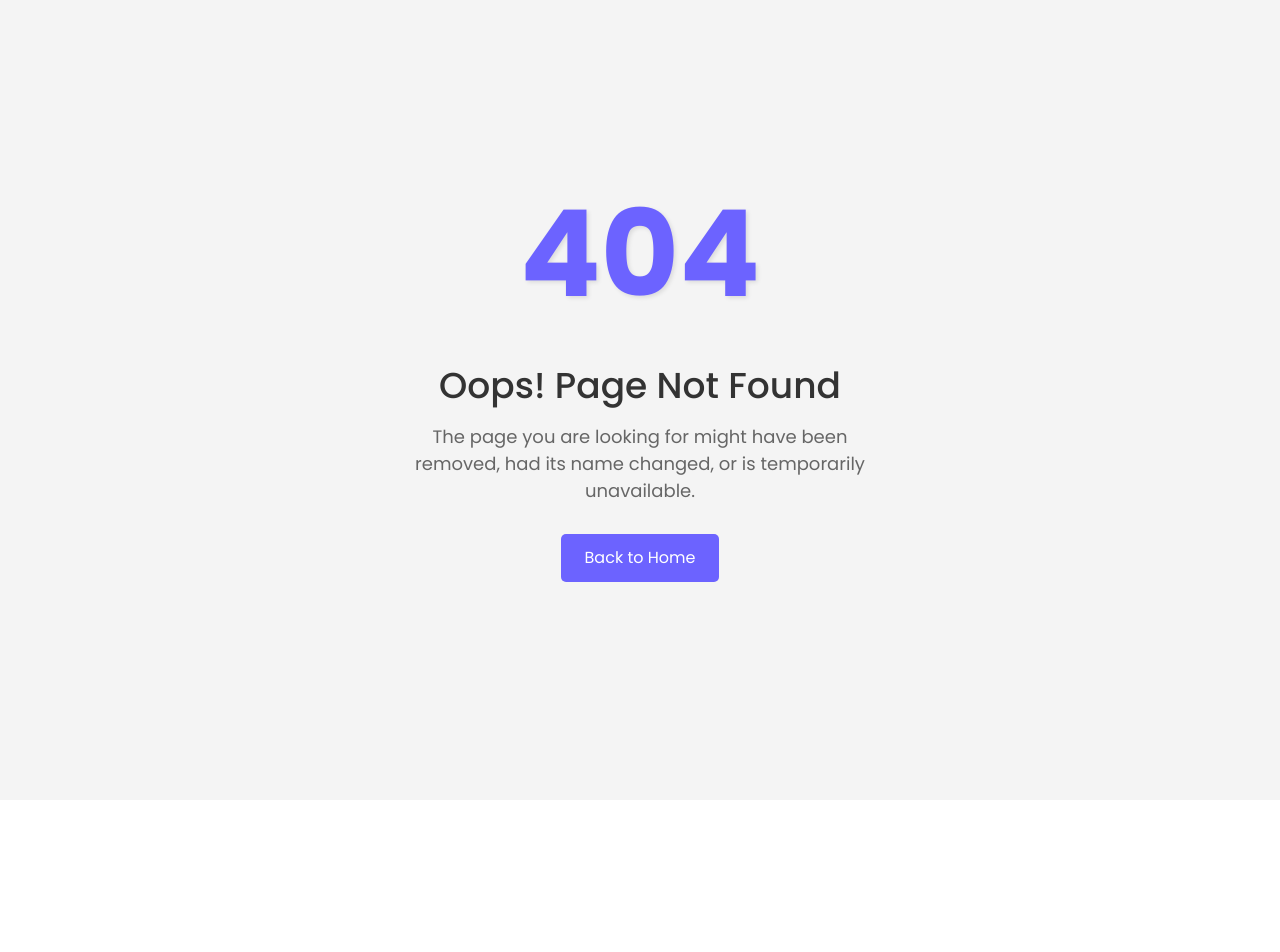
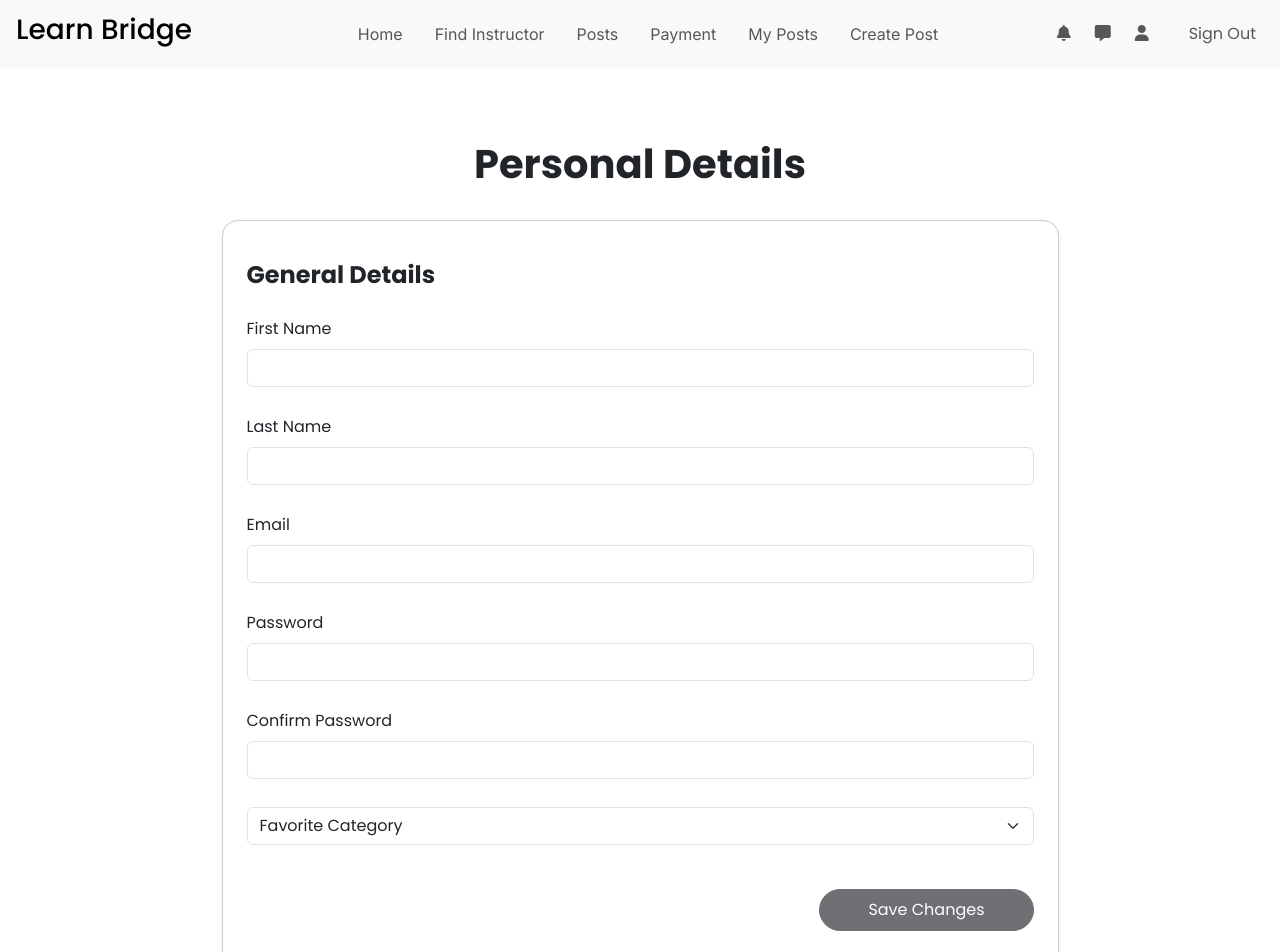
Before and after one commit to Zaid-Alhmouz/learn-bridge-front-end, an Angular app in the folder learn-bridge-front-end/: page /learner/learner-profile in a window 1280 px wide. Before the commit this address had no page. Shown: the top 952 px of the page. Before the commit the page ends 800 px from the top, so only its background shows below. Built offline with nearby package versions, Linux system fonts and the light colour scheme; a web font is replaced by a local one.

Commit message:
Updates: The Learner Profile form is ready, validation needs a bit rendering soon will be checked, and API call is 100% correct

```diff
--- a/learn-bridge-front-end/src/app/app-routing.module.ts
+++ b/learn-bridge-front-end/src/app/app-routing.module.ts
@@ -15,6 +15,7 @@ import { CreatePostComponent } from './components/create-post/create-post.compon
 import { InstructorBioComponent } from './components/instructor-bio/instructor-bio.component';
 import { InstructorLayoutComponent } from './components/instructor-layout/instructor-layout.component';
 import { InstructorProfile } from './components/Instructor-profile/instructor-profile.component';
+import { LearnerProfile } from './components/learner-profile/learner-profile.component';
 
 const routes: Routes = [
   {
@@ -53,10 +54,17 @@ const routes: Routes = [
       { path: 'posts', component: PostsComponent, title: 'Posts' },
       { path: 'payment', component: PaymentComponent, title: 'Payment' },
       { path: 'myposts', component: MyPostsComponent, title: 'Myposts' },
+
       {
         path: 'createpost',
         component: CreatePostComponent,
         title: 'CreatePost',
+      },
+
+      {
+        path: 'learner-profile',
+        component: LearnerProfile,
+        title: 'Learner Profile',
       },
     ],
   },
--- a/learn-bridge-front-end/src/app/app.module.ts
+++ b/learn-bridge-front-end/src/app/app.module.ts
@@ -25,6 +25,7 @@ import { InstructorBioComponent } from './components/instructor-bio/instructor-b
 import { InstructorLayoutComponent } from './components/instructor-layout/instructor-layout.component';
 import { NavInstructorComponent } from './components/nav-instructor/nav-instructor.component';
 import { InstructorProfile } from './components/Instructor-profile/instructor-profile.component';
+import { LearnerProfile } from './components/learner-profile/learner-profile.component';
 
 @NgModule({
   declarations: [
@@ -47,6 +48,7 @@ import { InstructorProfile } from './components/Instructor-profile/instructor-pr
     InstructorLayoutComponent,
     NavInstructorComponent,
     InstructorProfile,
+    LearnerProfile,
   ],
   imports: [
     BrowserModule,
--- a/learn-bridge-front-end/src/app/components/Instructor-profile/instructor-profile.component.html
+++ b/learn-bridge-front-end/src/app/components/Instructor-profile/instructor-profile.component.html
@@ -184,17 +184,19 @@
             <p
               class="text-danger"
               *ngIf="form.get('avgPrice')?.errors?.['required']"
-              >Average price is required.</p
             >
+              Average price is required.
+            </p>
             <p
               class="text-danger"
               *ngIf="form.get('avgPrice')?.errors?.['min']"
-              >Average price must be greater than 0.</p
             >
+              Average price must be greater than 0.
+            </p>
           </div>
         </div>
 
-        <!-- Save Changes Button (Single Button for All Forms) -->
+        <!-- Save Changes Button -->
         <button
           type="submit"
           class="btn btn-dark w-50 py-2 rounded-pill mt-4 mx-auto d-block"
--- a/learn-bridge-front-end/src/app/components/blank-layout/blank-layout.component.html
+++ b/learn-bridge-front-end/src/app/components/blank-layout/blank-layout.component.html
@@ -1,3 +1,2 @@
 <app-nav-blank></app-nav-blank>
 <router-outlet></router-outlet>
-<app-footer></app-footer>
--- /dev/null
+++ b/learn-bridge-front-end/src/app/components/learner-profile/learner-profile.component.html
@@ -0,0 +1,136 @@
+<div id="details-container" class="container my-3">
+  <!-- Header -->
+  <header class="my-4 text-center">
+    <h1 class="fw-bold">Personal Details</h1>
+  </header>
+
+  <!-- Forms -->
+  <form
+    id="general-details"
+    class="w-75 px-4 py-4 rounded-4 mx-auto"
+    (ngSubmit)="submitForm()"
+    #form="ngForm"
+  >
+    <h2 class="fw-bold fs-4 my-3">General Details</h2>
+
+    <!-- First Name Field -->
+    <div class="mb-3">
+      <label class="form-label">First Name</label>
+      <input
+        type="text"
+        class="form-control"
+        name="firstName"
+        [(ngModel)]="formData.firstName"
+        required
+      />
+      <p
+        class="form-text text-danger"
+        *ngIf="form.submitted && !formData.firstName"
+      >
+        First Name is required
+      </p>
+    </div>
+
+    <!-- Last Name Field -->
+    <div class="mb-3">
+      <label class="form-label">Last Name</label>
+      <input
+        type="text"
+        class="form-control"
+        name="lastName"
+        [(ngModel)]="formData.lastName"
+        required
+      />
+      <p
+        class="form-text text-danger"
+        *ngIf="form.submitted && !formData.lastName"
+      >
+        Last Name is required
+      </p>
+    </div>
+
+    <!-- Email Field -->
+    <div class="mb-3">
+      <label class="form-label">Email</label>
+      <input
+        type="email"
+        class="form-control"
+        name="email"
+        [(ngModel)]="formData.email"
+        required
+      />
+      <p
+        class="form-text text-danger"
+        *ngIf="form.submitted && !formData.email"
+      >
+        Email is required
+      </p>
+    </div>
+
+    <!-- Password -->
+    <div class="mb-3">
+      <label class="form-label">Password</label>
+      <input
+        type="password"
+        class="form-control"
+        name="password"
+        [(ngModel)]="formData.password"
+        required
+      />
+      <p
+        class="form-text text-danger"
+        *ngIf="form.submitted && !formData.password"
+      >
+        Password is required
+      </p>
+    </div>
+
+    <!-- Confirm Password -->
+    <div class="mb-3">
+      <label class="form-label">Confirm Password</label>
+      <input
+        type="password"
+        class="form-control"
+        name="confirmPassword"
+        [(ngModel)]="formData.confirmPassword"
+        required
+      />
+      <p
+        class="form-text text-danger"
+        *ngIf="form.submitted && formData.password !== formData.confirmPassword"
+      >
+        Passwords do not match
+      </p>
+    </div>
+
+    <!-- Category Select -->
+    <div class="mb-3">
+      <select
+        class="form-select"
+        name="favouriteCategory"
+        [(ngModel)]="formData.favouriteCategory"
+        required
+      >
+        <option value="" disabled selected>Favorite Category</option>
+        <option>IT</option>
+        <option>MEDICAL</option>
+        <option>SCIENCE</option>
+        <option>LANGUAGES</option>
+      </select>
+      <p
+        class="form-text text-danger"
+        *ngIf="form.submitted && !formData.favouriteCategory"
+      >
+        Category selection is required
+      </p>
+    </div>
+
+    <!-- Submit button -->
+    <input
+      type="submit"
+      value="Save Changes"
+      class="btn btn-dark rounded-pill px-5 py-2 my-3 align-self-end"
+      [disabled]="isFormInvalid()"
+    />
+  </form>
+</div>
--- /dev/null
+++ b/learn-bridge-front-end/src/app/components/learner-profile/learner-profile.component.scss
@@ -0,0 +1,47 @@
+#details-container {
+  min-height: 100vh;
+  padding-top: 2rem;
+  padding-bottom: 2rem;
+  box-sizing: border-box;
+  display: flex;
+  justify-content: center;
+  align-items: center;
+  flex-direction: column;
+}
+
+header {
+  text-align: center;
+  margin-bottom: 1rem;
+}
+
+#general-details {
+  background-color: #ffffff;
+  border: 1px solid #ccc;
+  border-radius: 12px;
+  width: 40%;
+  box-shadow: 0 2px 6px rgba(0, 0, 0, 0.08);
+  display: flex;
+  flex-direction: column;
+  gap: 0.75rem;
+  padding: 1.5rem;
+}
+
+textarea {
+  resize: none;
+  height: auto;
+  min-height: calc(1.5em * 3 + 1rem);
+  overflow-y: auto;
+}
+
+@media (max-width: 768px) {
+  #general-details {
+    width: 100%;
+    padding: 1rem;
+    border-radius: 8px;
+  }
+
+  #details-container {
+    padding-left: 1rem;
+    padding-right: 1rem;
+  }
+}
--- a/learn-bridge-front-end/src/app/components/learner-profile/learner-profile.component.ts
+++ b/learn-bridge-front-end/src/app/components/learner-profile/learner-profile.component.ts
@@ -1,8 +1,127 @@
 import { Component } from '@angular/core';
+import { HttpClient, HttpHeaders } from '@angular/common/http';
 
 @Component({
+  standalone: false,
   selector: 'app-learner-profile',
-  templateUrl: './learner-profile.html',
-  styleUrl: './learner-profile.scss',
+  templateUrl: './learner-profile.component.html',
+  styleUrls: ['./learner-profile.component.scss'],
 })
-export class LearnerProfile {}
+export class LearnerProfile {
+  formData = {
+    firstName: '',
+    lastName: '',
+    email: '',
+    password: '',
+    confirmPassword: '',
+    favouriteCategory: '',
+  };
+
+  firstNameError: string = '';
+  lastNameError: string = '';
+  emailError: string = '';
+  passwordError: string = '';
+  confirmPasswordError: string = '';
+  favouriteCategoryError: string = '';
+
+  constructor(private http: HttpClient) {}
+
+  validateFirstName() {
+    if (!this.formData.firstName.trim()) {
+      this.firstNameError = 'First Name is required';
+    } else {
+      this.firstNameError = '';
+    }
+  }
+
+  validateLastName() {
+    if (!this.formData.lastName.trim()) {
+      this.lastNameError = 'Last Name is required';
+    } else {
+      this.lastNameError = '';
+    }
+  }
+
+  validateEmail() {
+    if (!this.formData.email.trim()) {
+      this.emailError = 'Email is required';
+    } else if (!this.validateEmailFormat(this.formData.email)) {
+      this.emailError = 'Please enter a valid email';
+    } else {
+      this.emailError = '';
+    }
+  }
+
+  validatePassword() {
+    if (!this.formData.password.trim()) {
+      this.passwordError = 'Password is required';
+    } else {
+      this.passwordError = '';
+    }
+  }
+
+  validateConfirmPassword() {
+    if (this.formData.password !== this.formData.confirmPassword) {
+      this.confirmPasswordError = 'Passwords do not match';
+    } else {
+      this.confirmPasswordError = '';
+    }
+  }
+
+  validateCategory() {
+    if (!this.formData.favouriteCategory) {
+      this.favouriteCategoryError = 'Category selection is required';
+    } else {
+      this.favouriteCategoryError = '';
+    }
+  }
+
+  isFormInvalid(): string {
+    this.validateFirstName();
+    this.validateLastName();
+    this.validateEmail();
+    this.validatePassword();
+    this.validateConfirmPassword();
+    this.validateCategory();
+    return (
+      this.firstNameError ||
+      this.lastNameError ||
+      this.emailError ||
+      this.passwordError ||
+      this.confirmPasswordError ||
+      this.favouriteCategoryError
+    );
+  }
+
+  private validateEmailFormat(email: string): boolean {
+    const pattern = /^[^\s@]+@[^\s@]+\.[^\s@]+$/;
+    return pattern.test(email);
+  }
+
+  async submitForm() {
+    if (this.isFormInvalid()) return;
+
+    const data = {
+      firstName: this.formData.firstName,
+      lastName: this.formData.lastName,
+      email: this.formData.email,
+      password: this.formData.password,
+      favouriteCategory: this.formData.favouriteCategory,
+    };
+
+    const headers = new HttpHeaders({
+      'Content-Type': 'application/json',
+    });
+
+    try {
+      await this.http
+        .put('http://localhost:8080/api/personal-info/edit-info', data, {
+          headers,
+          withCredentials: true,
+        })
+        .toPromise();
+    } catch (error) {
+      console.error('Profile update failed', error);
+    }
+  }
+}
```
Also changed, not shown: learn-bridge-front-end/src/app/components/learner-profile/learner-profile.html (deleted, +0 -67 lines), learn-bridge-front-end/src/app/components/learner-profile/learner-profile.scss (deleted, +0 -12 lines).
